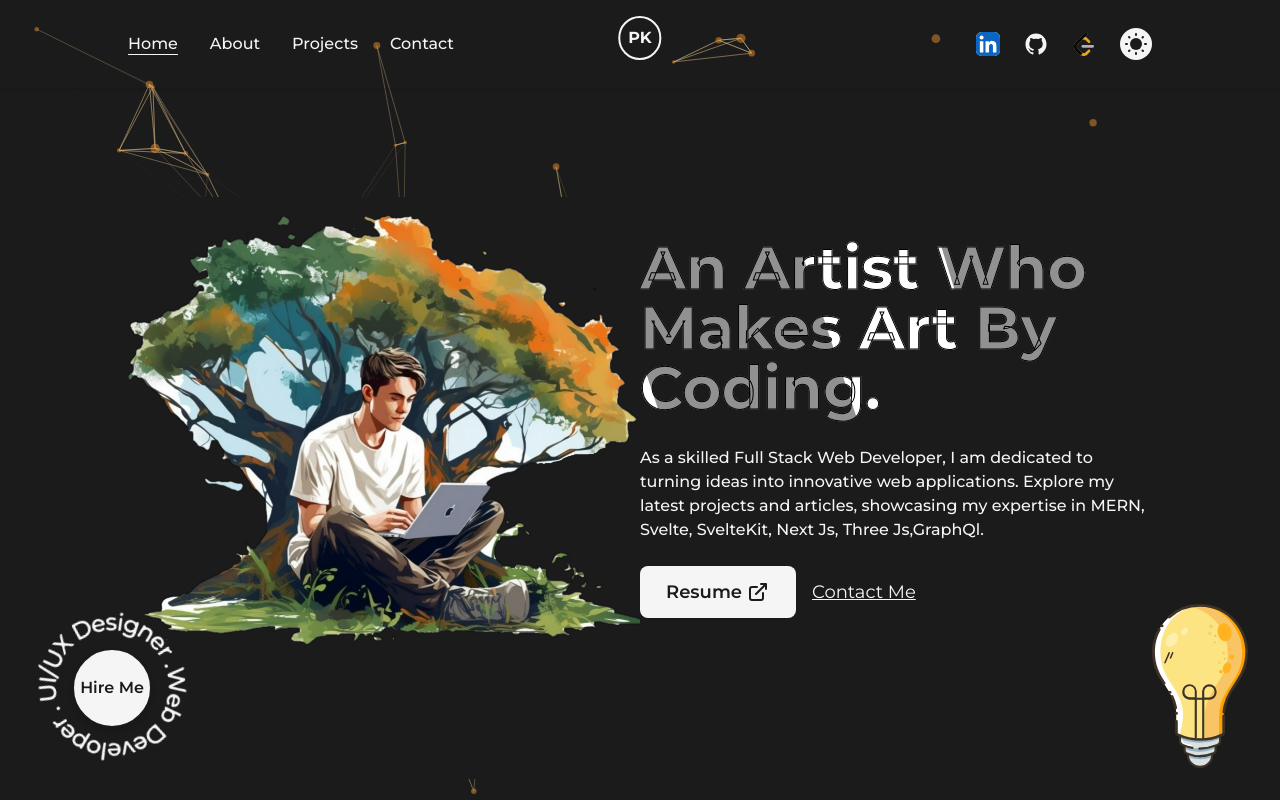
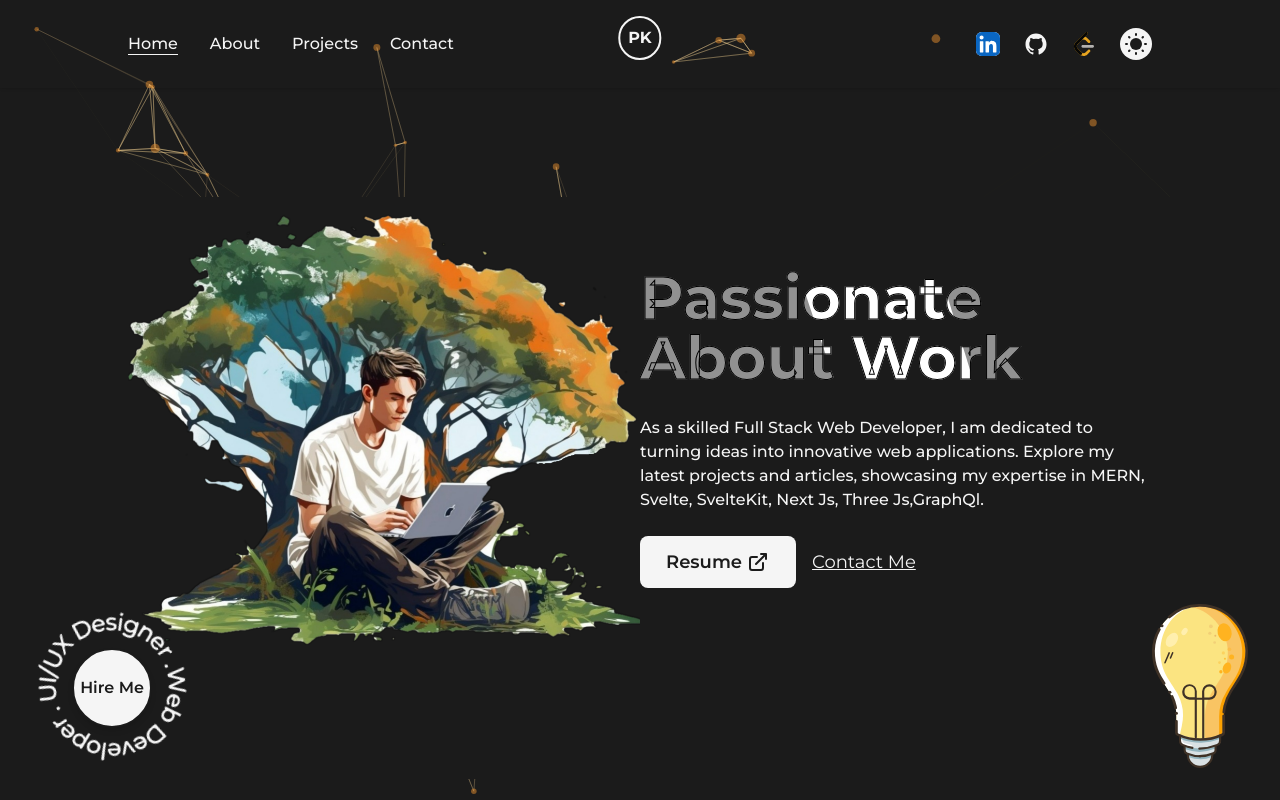
Before and after one commit to Prashantkry/Prashant-Portfolio, a Next.js app: page / in a window 1280 px wide. Shown: the top 800 px of the page. Built offline with nearby package versions, Linux system fonts and the light colour scheme.

Commit message:
Update index.js

```diff
--- a/src/pages/index.js
+++ b/src/pages/index.js
@@ -37,11 +37,11 @@ export default function Home() {
               {/* <span className={`s:180`}>An </span>Artist who makes<br className='sm:block hidden' />
             <span className="font">Arts by coding .</span> */}
               {/* <AnimatedText text="Turning Vision Into Reality With Code And Design."  */}
-                    {/* // <AnimatedText text="An Artist who makes Art by coding ."
+                    {/* // <AnimatedText text="An Artist who makes Art by coding ."  An Artist who makes Art by coding.
                       //   className='!text-6xl !text-left xl:!text-5xl lg:!text-center lg:!text=6xl md:!text-5xl sm:!text-3xl'
                       // />*/}
               <AnimatedText
-                text="An Artist who makes Art by coding."
+                text="Passionate About Work"
                 className="!text-6xl pb-1 !text-left xl:!text-5xl
                   lg:!text-center lg:!text-6xl md:!text-5xl
                   sm:!text-3xl text-transparent animated_text
```
